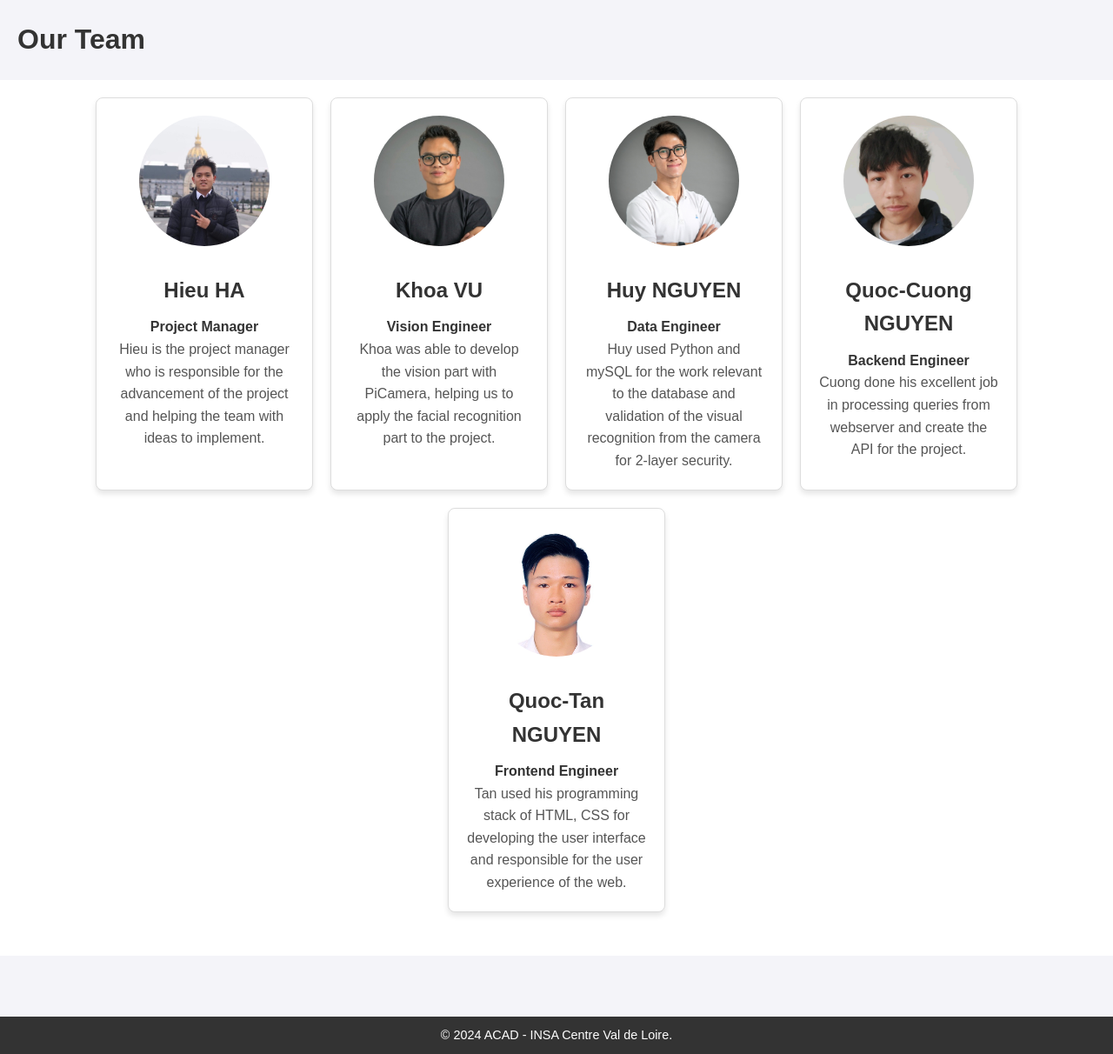
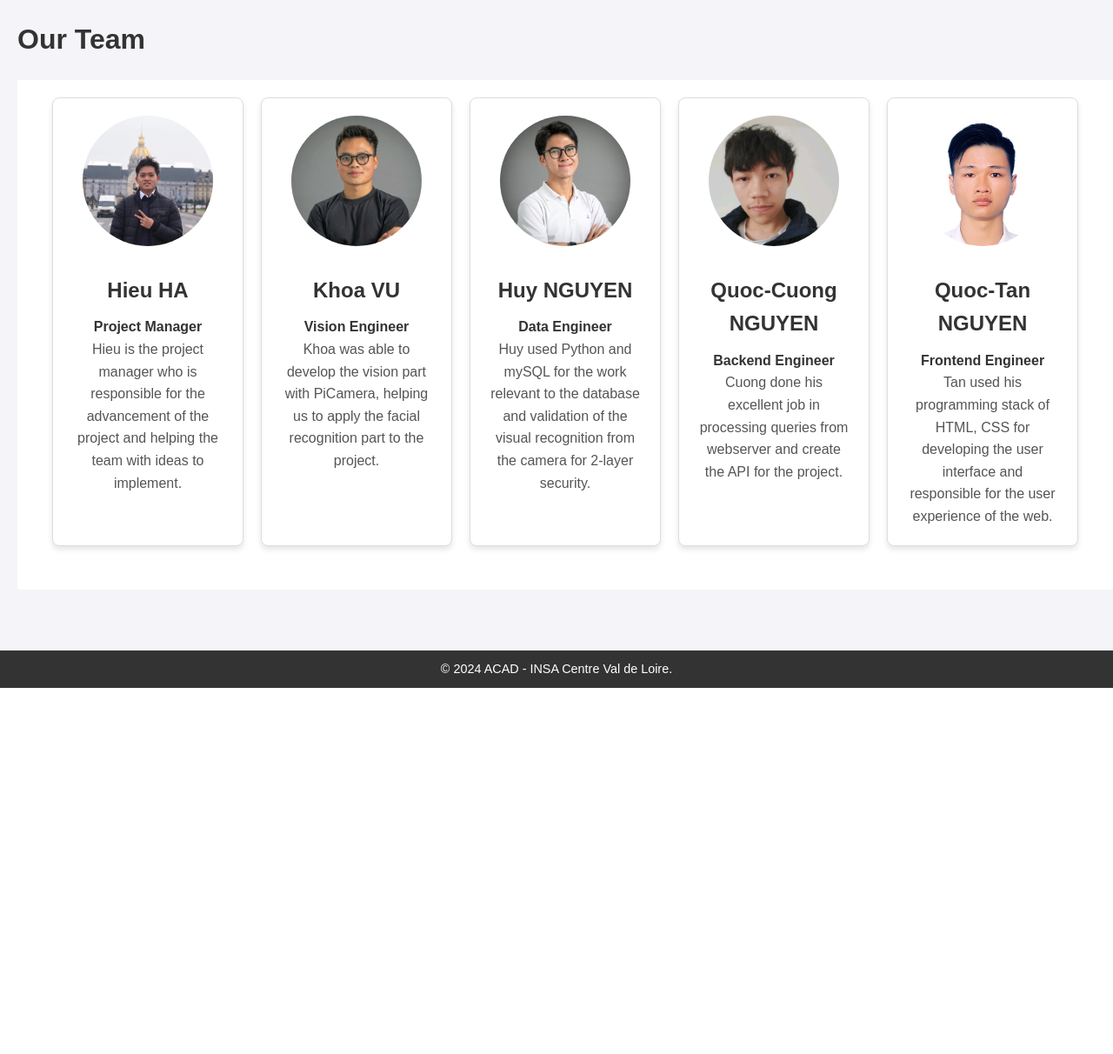
Before and after one commit to nhathuy25/iot-badge-system, a Flask app: page /members in a window 1280 px wide. Shown: the part 188-1400 px from the top of the page at 87% size. After the commit the page ends 979 px from the top, so only its background shows below. Run offline with Flask 3, Linux system fonts and the light colour scheme.

Commit message:
Update styles.css for raspberry pi display

```diff
--- a/static/styles.css
+++ b/static/styles.css
@@ -67,6 +67,7 @@ nav a.active {
     text-align: center;
     background-color: #fff;
     margin: 20px 0;
+    margin-left: 20px;
     padding-bottom: 50px; /* Tạo thêm không gian cho phần dưới của trang */
 }
 
@@ -125,6 +126,10 @@ footer {
     }
 }
 
+.label {
+    margin: 0 20px;
+}
+
 /* Các phần trong tools-container */
 .tools-container {
     display: flex;
@@ -149,6 +154,8 @@ footer {
 
 .tool-card img {
     height: 80px;
+    width: auto;
+    border-radius: 0px;
     margin-bottom: 15px;
 }
 
@@ -284,7 +291,7 @@ footer {
     border: 1px solid #ddd;
     border-radius: 8px;
     padding: 20px;
-    width: 250px;
+    width: 220px;
     text-align: center;
     box-shadow: 0 4px 6px rgba(0, 0, 0, 0.1);
     transition: transform 0.3s ease, box-shadow 0.3s ease;
```
